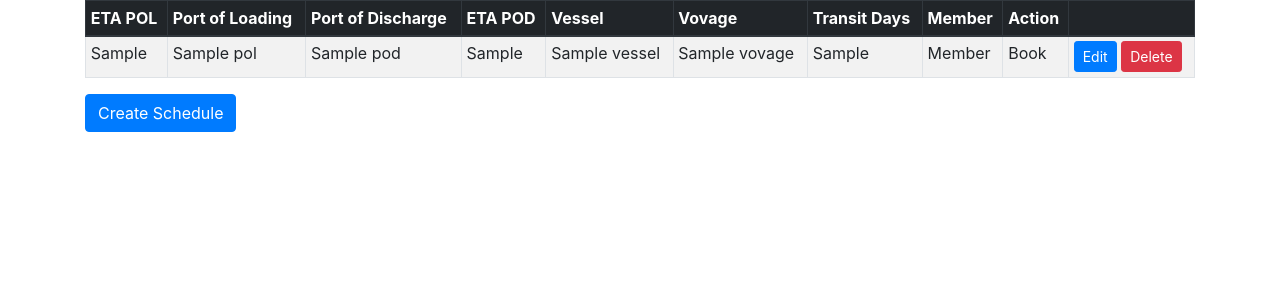
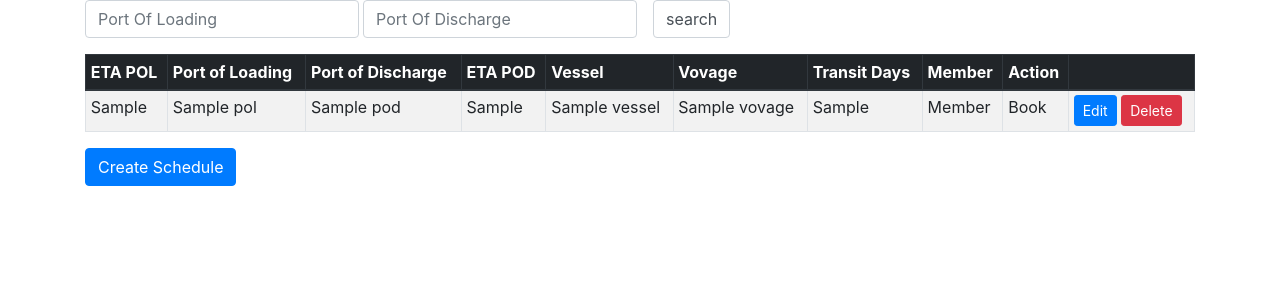
Before and after one commit to Shyan1943/project3, a Flask app: page / in a window 1280 px wide. Shown: the top 300 px of the page. Run offline with Flask 2, Linux system fonts and the light colour scheme; a database or web service that is not in the repository returns one stand-in record (values such as "Sample title"); some libraries are stand-ins or nearby versions.

Commit message:
Added Search function

```diff
--- a/app.py
+++ b/app.py
@@ -20,7 +20,24 @@ app.secret_key = SESSION_KEY
 
 @app.route("/")
 def home():
-    schedules = client[DB_NAME].schedule.find()
+    search_pol = request.args.get("search_pol")
+    search_pod = request.args.get("search_pod")
+
+    criteria = {}
+
+    if search_pol != "" and search_pol is not None :
+        criteria["pol"] = {
+            "$regex": search_pol,
+            "$options": "i"
+        }
+
+    if search_pod != "" and search_pod is not None :
+        criteria["pod"] = {
+            "$regex": search_pod,
+            "$options": "i"
+        }
+
+    schedules = client[DB_NAME].schedule.find(criteria)
     return render_template("home.template.html", schedules=schedules)
 
 
@@ -103,6 +120,7 @@ def schedule_delete_process(id):
     flash("One schedule has been deleted")
     return redirect(url_for("home"))
 
+
     # "magic code" -- boilerplate
 if __name__ == '__main__':
     app.run(host=os.environ.get('IP'),
--- a/templates/home.template.html
+++ b/templates/home.template.html
@@ -2,6 +2,11 @@
 {% extends "layout.template.html" %}
 {% block title %}Home{% endblock %}
 {% block content %}
+<form class="form-inline mb-3" method="GET">
+    <input type="text" class="form-control" name="search_pol" placeholder="Port Of Loading"/>
+    <input type="text" class="form-control ml-1" name="search_pod" placeholder="Port Of Discharge"/>
+    <input type="submit" class="form-control ml-3" value="search"/>
+</form>
 <div class="table-responsive-lg">
   <table class="table table-striped table-bordered table-hover table-sm">
     <thead class="thead-dark">
```
Also changed, not shown: README.md.
